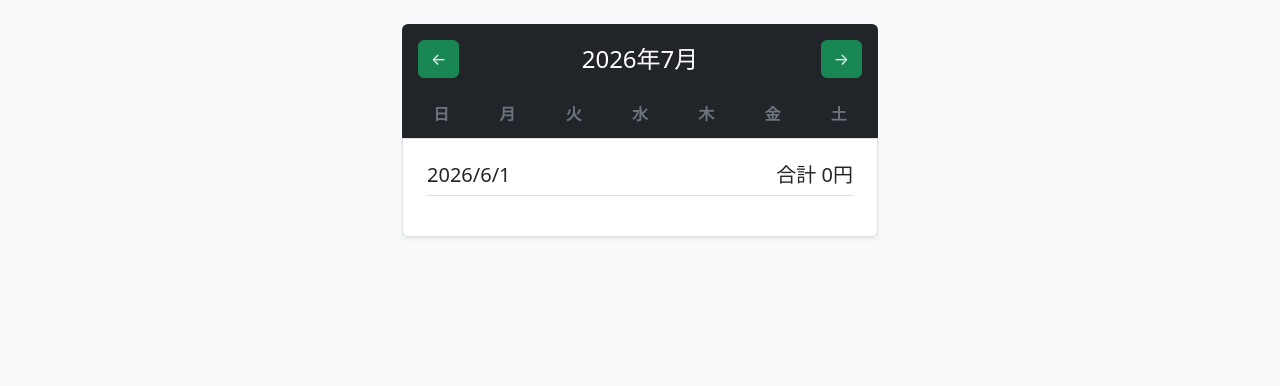
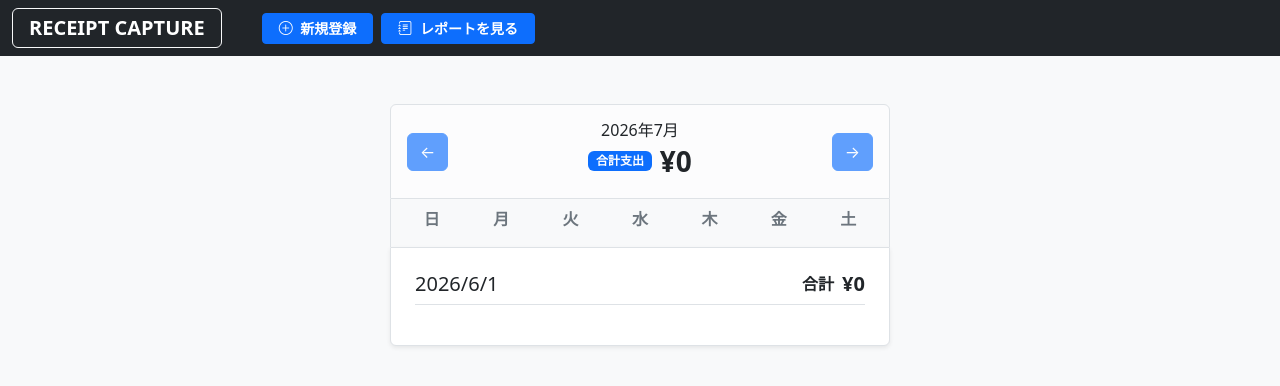
Before and after one commit to s-hayashi-sts/receipt-capture, a Python web app: template app/templates/report.html in a window 1280 px wide. Shown: the top 386 px of the page. Run offline with Jinja, Linux system fonts and the light colour scheme; the template is opened without the code that fills it, so the values that code supplies are empty; some libraries are stand-ins or nearby versions.

Commit message:
7/19 report

```diff
--- /dev/null
+++ b/app/static/js/report.js
@@ -0,0 +1,160 @@
+// static/js/report.js
+
+// グローバルで現在の表示年月と選択日を管理（デフォルトは今日）
+let currentYear = new Date().getFullYear();
+let currentMonth = new Date().getMonth() + 1; // 1~12
+
+// DB上の最古データの年月（⑥の判定に使用。date-range取得までは仮に現在月をセット）
+let minYear = currentYear;
+let minMonth = currentMonth;
+
+const today = new Date();
+const y = today.getFullYear();
+const m = String(today.getMonth() + 1).padStart(2, '0');
+const d = String(today.getDate()).padStart(2, '0');
+let selectedDateStr = `${y}-${m}-${d}`;
+
+document.addEventListener("DOMContentLoaded", async () => {
+    await fetchDateRange();       // ⑥ 最古年月を先に取得
+    await renderCalendar(currentYear, currentMonth);
+    loadDailyDetail(selectedDateStr); // デフォルトで今日の詳細を表示
+
+    document.getElementById("prev-month").addEventListener("click", () => {
+        let y2 = currentYear, m2 = currentMonth - 1;
+        if (m2 < 1) { m2 = 12; y2--; }
+        goToMonth(y2, m2);
+    });
+
+    document.getElementById("next-month").addEventListener("click", () => {
+        let y2 = currentYear, m2 = currentMonth + 1;
+        if (m2 > 12) { m2 = 1; y2++; }
+        goToMonth(y2, m2);
+    });
+});
+
+// DBに登録された最古のレシート年月を取得（⑥用）
+async function fetchDateRange() {
+    try {
+        const response = await fetch("/api/date-range");
+        const data = await response.json();
+        minYear = data.earliest_year;
+        minMonth = data.earliest_month;
+    } catch (e) {
+        console.error("date-range取得に失敗:", e);
+    }
+}
+
+// 「今月より未来か」「最古月より前か」を判定してボタンの有効/無効を切り替える（⑤⑥）
+function updateNavButtons(year, month) {
+    const now = new Date();
+    const thisYear = now.getFullYear();
+    const thisMonth = now.getMonth() + 1;
+
+    const isFutureOrCurrent = (year > thisYear) || (year === thisYear && month >= thisMonth);
+    document.getElementById("next-month").disabled = isFutureOrCurrent;
+
+    const isEarliestOrBefore = (year < minYear) || (year === minYear && month <= minMonth);
+    document.getElementById("prev-month").disabled = isEarliestOrBefore;
+}
+
+// 月移動時：⑨ その月の1日の内訳を表示する
+function goToMonth(year, month) {
+    // 範囲外への移動を念のため防止（ボタンdisabled済みだが二重ガード）
+    const now = new Date();
+    if (year > now.getFullYear() || (year === now.getFullYear() && month > now.getMonth() + 1)) return;
+    if (year < minYear || (year === minYear && month < minMonth)) return;
+
+    currentYear = year;
+    currentMonth = month;
+    selectedDateStr = `${year}-${String(month).padStart(2, '0')}-01`;
+
+    renderCalendar(year, month);
+    loadDailyDetail(selectedDateStr);
+}
+
+// カレンダーを描画する関数
+async function renderCalendar(year, month) {
+    document.getElementById("calendar-title").textContent = `${year}年${month}月`;
+    updateNavButtons(year, month); // ⑤⑥ ボタン制御
+
+    const cellsContainer = document.getElementById("calendar-cells");
+    cellsContainer.innerHTML = "";
+
+    const response = await fetch(`/api/monthly-summary?year=${year}&month=${month}`);
+    const dailyTotals = await response.json();
+
+    // ⑩ 月合計を計算して表示
+    const monthlyTotal = Object.values(dailyTotals).reduce((sum, v) => sum + v, 0);
+    document.getElementById("monthly-total").textContent = `¥${monthlyTotal.toLocaleString()}`;
+
+    // 月の初日の曜日（0=日〜6=土）と、総日数を計算
+    const firstDayIndex = new Date(year, month - 1, 1).getDay();
+    const totalDays = new Date(year, month, 0).getDate();
+
+    // 空白マスの挿入（前月分の余白）
+    for (let i = 0; i < firstDayIndex; i++) {
+        const emptyCell = document.createElement("div");
+        emptyCell.style.visibility = "hidden";
+        cellsContainer.appendChild(emptyCell);
+    }
+
+    // 日付マスの生成
+    for (let day = 1; day <= totalDays; day++) {
+        const dateStr = `${year}-${String(month).padStart(2, '0')}-${String(day).padStart(2, '0')}`;
+        const total = dailyTotals[dateStr] || 0;
+
+        const activeClass = (dateStr === selectedDateStr) ? 'border border-primary border-3 fw-bold' : '';
+        const priceDisplay = total > 0
+            ? `<span class="badge bg-primary text-white" style="font-size: 0.65rem;">¥${total.toLocaleString()}</span>`
+            : '<span class="badge" style="font-size: 0.65rem; visibility: hidden;">¥0</span>';
+
+        const cell = document.createElement("div");
+        cell.className = `text-center p-2 calendar-day-cell ${activeClass}`;
+        cell.style.cursor = "pointer";
+        cell.dataset.date = dateStr;
+
+        cell.innerHTML = `
+            <div>${day}</div>
+            ${priceDisplay}
+        `;
+
+        cell.addEventListener("click", () => {
+            onDateSelect(dateStr);
+        });
+        cellsContainer.appendChild(cell);
+    }
+}
+
+// 日付がクリックされた時の処理（⑧）
+function onDateSelect(dateStr) {
+    selectedDateStr = dateStr;
+    renderCalendar(currentYear, currentMonth);
+    loadDailyDetail(dateStr);
+}
+
+// 内訳データを取得して画面下部に反映する関数
+async function loadDailyDetail(dateStr) {
+    const response = await fetch(`/api/daily-detail?date=${dateStr}`);
+    const data = await response.json();
+
+    const displayDate = dateStr.replace(/-/g, '/');
+    document.getElementById("selected-date").textContent = displayDate;
+    document.getElementById("selected-total").textContent = `¥${data.total_price.toLocaleString()}`;
+
+    const listContainer = document.getElementById("expense-list");
+    listContainer.innerHTML = "";
+
+    if (data.items.length === 0) {
+        listContainer.innerHTML = `<li class="list-group-item text-muted text-center">この日の出費はありません</li>`;
+        return;
+    }
+    data.items.forEach(item => {
+        const li = document.createElement("li");
+        li.className = "list-group-item d-flex justify-content-between align-items-center px-0";
+        li.innerHTML = `
+            <span>・ ${item.item}</span>
+            <span class="fw-bold">¥${item.price.toLocaleString()}</span>
+        `;
+        listContainer.appendChild(li);
+    });
+}
--- a/app/templates/report.html
+++ b/app/templates/report.html
@@ -1,143 +1,72 @@
-<!DOCTYPE html>
-<html lang="ja">
-<head>
-    <meta charset="UTF-8">
-    <title>家計簿レポート</title>
-    <link href="https://cdn.jsdelivr.net/npm/bootstrap@5.3.0/dist/css/css/bootstrap.min.css" rel="stylesheet">
-</head>
-<body class="bg-light">
-    <div class="container my-4" style="max-width: 500px;">
-        <div class="d-flex justify-content-between align-items-center bg-dark text-white p-3 rounded-top">
-            <button id="prev-month" class="btn btn-success">&larr;</button>
-            <h4 id="calendar-title" class="m-0">2026年6月</h4>
-            <button id="next-month" class="btn btn-success">&rarr;</button>
+{% extends "base.html" %}
+{% block top %}
+<div class="d-flex align-items-center gap-2 me-auto ms-3">
+    <a href="/upload" class="btn btn-primary btn-sm fw-bold px-3">
+        <i class="bi bi-plus-circle me-1"></i> 新規登録
+    </a>
+    <a href="/report" class="btn btn-primary btn-sm fw-bold px-3">
+        <i class="bi bi-journal-text me-1"></i> レポートを見る
+    </a>
+</div>
+{% endblock %}
+{% block content %}
+<meta name="csrf-token" content="{{ csrf_token() }}">
+
+<style>
+    /* 曜日ヘッダーと日付セルを必ず同じ7列グリッドで揃えるための指定 */
+    .calendar-grid {
+        display: grid;
+        grid-template-columns: repeat(7, 1fr);
+        gap: 4px;
+    }
+    .calendar-day-cell {
+        min-width: 0; /* gridなのでbootstrapのcol系min-widthは不要 */
+        border-radius: 6px;
+    }
+    /* 明るい配色に合わせて、選択中以外のセルにも軽い背景をつけて視認性を確保 */
+    .calendar-day-cell:not(.border-primary) {
+        background-color: #ffffff;
+    }
+</style>
+
+<div class="mx-auto" style="max-width: 500px;">
+
+    <!-- カレンダーヘッダー -->
+    <div class="d-flex justify-content-between align-items-center bg-light-subtle text-dark p-3 rounded-top border">
+        <button id="prev-month" class="btn btn-primary">&larr;</button>
+        <div class="text-center">
+            <h6 id="calendar-title" class="m-0 text-50">2026年6月</h6>
+            <div class="d-flex align-items-center justify-content-center gap-2">
+                <span class="badge bg-primary text-white">合計支出</span>
+                <span class="fs-3 fw-bold text-dark" id="monthly-total">¥0</span>
+            </div>
+        </div>
+        <button id="next-month" class="btn btn-primary">&rarr;</button>
     </div>
 
-        <div class="bg-dark text-white p-2">
-            <div class="row text-center g-1 fw-bold text-secondary mb-2">
-                <div class="col">日</div><div class="col">月</div><div class="col">火</div>
-                <div class="col">水</div><div class="col">木</div><div class="col">金</div><div class="col">土</div>
+    <!-- カレンダー曜日・セル -->
+    <div class="bg-light text-dark p-2 border-start border-end">
+        <div class="calendar-grid text-center fw-bold text-secondary mb-2">
+            <div>日</div><div>月</div><div>火</div>
+            <div>水</div><div>木</div><div>金</div><div>土</div>
         </div>
-            <div id="calendar-cells" class="row g-1 text-center"></div>
+        <div id="calendar-cells" class="calendar-grid text-center"></div>
     </div>
 
+    <!-- 下部：1日の詳細エリア -->
     <div class="bg-white p-4 border rounded-bottom shadow-sm">
         <div class="d-flex justify-content-between align-items-center border-bottom pb-2 mb-3">
             <h5 id="selected-date" class="m-0">2026/6/1</h5>
-                <h5 class="m-0">合計 <span id="selected-total">0</span>円</h5>
+            <div class="d-flex align-items-center justify-content-center gap-2">
+                <span class="m-0 text-dark fw-bold">合計</span>
+                <h5 class="m-0 fw-bold"><span id="selected-total">¥0</span></h5>
+            </div>
         </div>
         <ul id="expense-list" class="list-group list-group-flush">
+            <!-- 外部JSによって動的に明細リストが追加されます -->
         </ul>
     </div>
 </div>
 
-    <script>
-    // グローバルで現在の表示年月と選択日を管理（デフォルトは今日）
-    let currentYear = new Date().getFullYear();
-    let currentMonth = new Date().getMonth() + 1; // 1~12
-    const today = new Date();
-    //日本の時間帯に合わせて、確実に「YYYY-MM-DD」形式にする記述
-    const y = today.getFullYear();
-    const m = String(today.getMonth() + 1).padStart(2, '0');
-    const d = String(today.getDate()).padStart(2, '0');
-    let selectedDateStr = `${y}-${m}-${d}`;
-
-    document.addEventListener("DOMContentLoaded", () => {
-        renderCalendar(currentYear, currentMonth);
-        loadDailyDetail(selectedDateStr); // デフォルトで今日の詳細を表示
-
-        // 月切り替えボタンのイベント
-        document.getElementById("prev-month").addEventListener("click", () => {
-            currentMonth--;
-            if (currentMonth < 1) { currentMonth = 12; currentYear--; }
-            renderCalendar(currentYear, currentMonth);
-        });
-        document.getElementById("next-month").addEventListener("click", () => {
-            currentMonth++;
-            if (currentMonth > 12) { currentMonth = 1; currentYear++; }
-            renderCalendar(currentYear, currentMonth);
-        });
-    });
-
-    // カレンダーを描画する関数
-    async function renderCalendar(year, month) {
-        document.getElementById("calendar-title").textContent = `${year}年${month}月`;
-        const cellsContainer = document.getElementById("calendar-cells");
-        cellsContainer.innerHTML = ""; // クリア
-
-        // Flaskからその月の「日ごとの合計金額」を取得
-        const response = await fetch(`/api/monthly-summary?year=${year}&month=${month}`);
-        const dailyTotals = await response.json();
-
-        // 月の初日の曜日と、総日数を計算
-        const firstDayIndex = new Date(year, month - 1, 1).getDay();
-        const totalDays = new Date(year, month, 0).getDate();
-
-        // 空白マスの挿入（前月分の余白）
-        for (let i = 0; i < firstDayIndex; i++) {
-            cellsContainer.innerHTML += `<div class="col" style="visibility: hidden;"></div>`;
-        }
-
-        // 日付マスの生成
-        for (let day = 1; day <= totalDays; day++) {
-            const dateStr = `${year}-${String(month).padStart(2, '0')}-${String(day).padStart(2, '0')}`;
-            const total = dailyTotals[dateStr] || 0;
-
-            // 選択中かどうかの判定クラス
-            const activeClass = (dateStr === selectedDateStr) ? 'border border-primary border-3 fw-bold' : '';
-            // 出費がある場合は金額を表現する等のテキスト
-            const priceDisplay = total > 0 ? `<div style="font-size: 0.7rem; color: #ffc107;">${total}円</div>` : '<div style="font-size: 0.7rem; visibility: hidden;">0円</div>';
-
-            const cellHtml = `
-                <div class="col-14 col text-center p-2 calendar-day-cell ${activeClass}"
-                    style="cursor: pointer; min-width: 13%;"
-                    onclick="onDateSelect('${dateStr}')">
-                    <div>${day}</div>
-                    ${priceDisplay}
-                </div>
-            `;
-            cellsContainer.innerHTML += cellHtml;
-        }
-    }
-
-    // 日付がクリックされた時の処理
-    function onDateSelect(dateStr) {
-        selectedDateStr = dateStr;
-        // カレンダーの枠線を更新するために再描画
-        renderCalendar(currentYear, currentMonth);
-        // 内訳をロード
-        loadDailyDetail(dateStr);
-    }
-
-    // 内訳データを取得して画面下部に反映する関数
-    async function loadDailyDetail(dateStr) {
-        const response = await fetch(`/api/daily-detail?date=${dateStr}`);
-        const data = await response.json();
-
-        // 日付と合計の書き換え
-        const displayDate = dateStr.replace(/-/g, '/');
-        document.getElementById("selected-date").textContent = displayDate;
-        document.getElementById("selected-total").textContent = data.total_price.toLocaleString();
-
-        // リストの書き換え
-        const listContainer = document.getElementById("expense-list");
-        listContainer.innerHTML = "";
-
-        if (data.items.length === 0) {
-            listContainer.innerHTML = `<li class="list-group-item text-muted text-center">この日の出費はありません</li>`;
-            return;
-        }
-
-        data.items.forEach(item => {
-            const li = document.createElement("li");
-            li.className = "list-group-item d-flex justify-content-between align-items-center px-0";
-            li.innerHTML = `
-                <span>・ ${item.item}</span>
-                <span>${item.price.toLocaleString()}円</span>
-            `;
-            listContainer.innerHTML += li.innerHTML;
-        });
-    }
-    </script>
-
-</body>
+<script src="{{ url_for('static', filename='js/report.js') }}"></script>
+{% endblock %}
```
Also changed, not shown: app/views.py (+21 -0 lines), instance/receipt.db (deleted). Lines whose indentation alone changed are shown as unchanged.
